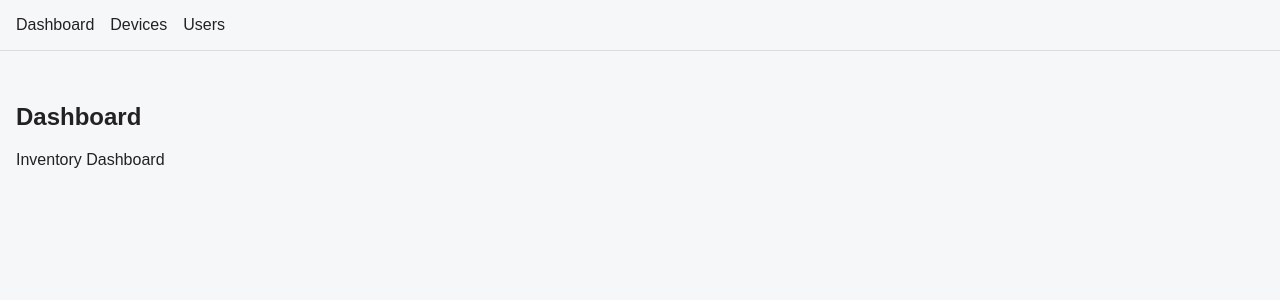
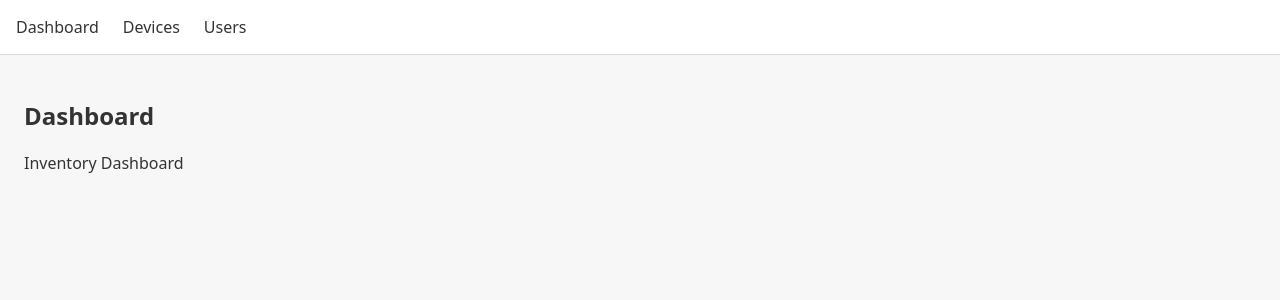
Before and after one commit to agracanin/it-inventory-management, a React (Vite) app: page / in a window 1280 px wide. Shown: the top 300 px of the page. Built offline with nearby package versions, Linux system fonts and the light colour scheme.

Commit message:
Some default styles and components added. Navbar moved

```diff
--- a/src/App.jsx
+++ b/src/App.jsx
@@ -1,30 +1,16 @@
-// src/App.jsx
-import { Routes, Route, Link } from "react-router-dom";
-import DashboardPage from "./pages/DashboardPage.jsx";
-import DevicesPage from "./pages/DevicesPage.jsx";
-import UsersPage from "./pages/UsersPage.jsx";
-import NotFoundPage from "./pages/NotFoundPage.jsx";
+import { Routes, Route } from "react-router-dom";
+import Navbar from "./components/layout/Navbar";
+import DashboardPage from "./pages/DashboardPage";
+import DevicesPage from "./pages/DevicesPage";
+import UsersPage from "./pages/UsersPage";
+import NotFoundPage from "./pages/NotFoundPage";
 
 function App() {
   return (
     <div>
-      {/* Simple navbar */}
-      <nav
-        style={{
-          display: "flex",
-          gap: "1rem",
-          padding: "1rem",
-          borderBottom: "1px solid #ddd",
-          marginBottom: "1rem",
-        }}
-      >
-        <Link to="/">Dashboard</Link>
-        <Link to="/devices">Devices</Link>
-        <Link to="/users">Users</Link>
-      </nav>
+      <Navbar />
 
-      {/* Page content */}
-      <main style={{ padding: "1rem" }}>
+      <main className="page-container">
         <Routes>
           <Route path="/" element={<DashboardPage />} />
           <Route path="/devices" element={<DevicesPage />} />
--- /dev/null
+++ b/src/components/layout/Navbar.jsx
@@ -0,0 +1,13 @@
+import { Link } from "react-router-dom";
+
+function Navbar() {
+  return (
+    <nav className="navbar">
+      <Link to="/">Dashboard</Link>
+      <Link to="/devices">Devices</Link>
+      <Link to="/users">Users</Link>
+    </nav>
+  );
+}
+
+export default Navbar;
--- a/src/main.jsx
+++ b/src/main.jsx
@@ -1,14 +1,11 @@
-// src/main.jsx
 import React from "react";
 import ReactDOM from "react-dom/client";
-import { BrowserRouter } from "react-router-dom";
 import App from "./App.jsx";
 import "./styles/global.css";
+import { BrowserRouter } from "react-router-dom";
 
 ReactDOM.createRoot(document.getElementById("root")).render(
-  <React.StrictMode>
-    <BrowserRouter>
-      <App />
-    </BrowserRouter>
-  </React.StrictMode>
+  <BrowserRouter>
+    <App />
+  </BrowserRouter>
 );
--- a/src/styles/global.css
+++ b/src/styles/global.css
@@ -5,13 +5,31 @@
 
 body {
   margin: 0;
-  padding: 0;
-  font-family: Arial, Helvetica, sans-serif;
-  background: #f6f7f9;
-  color: #222;
+  font-family: system-ui, Arial, sans-serif;
+  background-color: #f7f7f7;
+  color: #333;
 }
 
-a {
-  color: inherit;
+/* Layout */
+.page-container {
+  padding: 1.5rem;
+}
+
+/* Navbar */
+.navbar {
+  display: flex;
+  gap: 1.5rem;
+  padding: 1rem;
+  border-bottom: 1px solid #ddd;
+  background: white;
+}
+
+.navbar a {
   text-decoration: none;
+  color: #333;
+  font-weight: 500;
 }
+
+.navbar a:hover {
+  color: #0077ff;
+}
```
